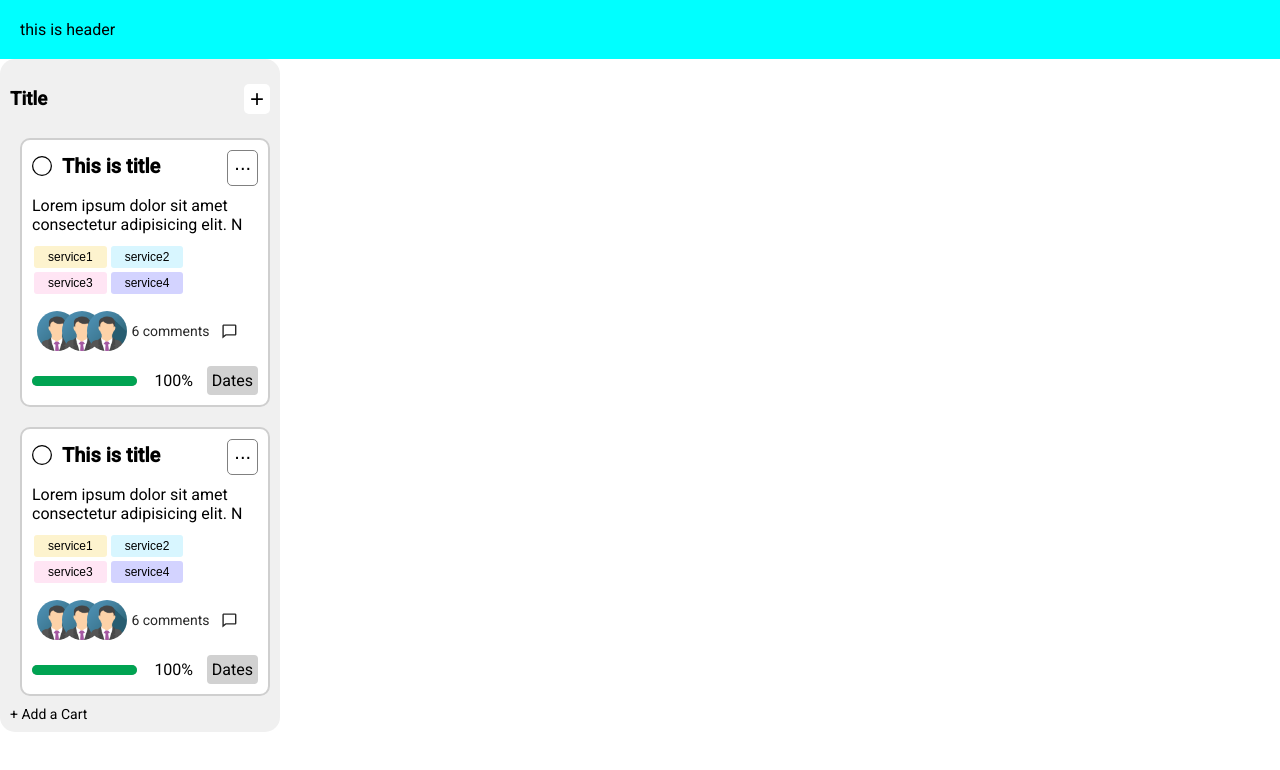
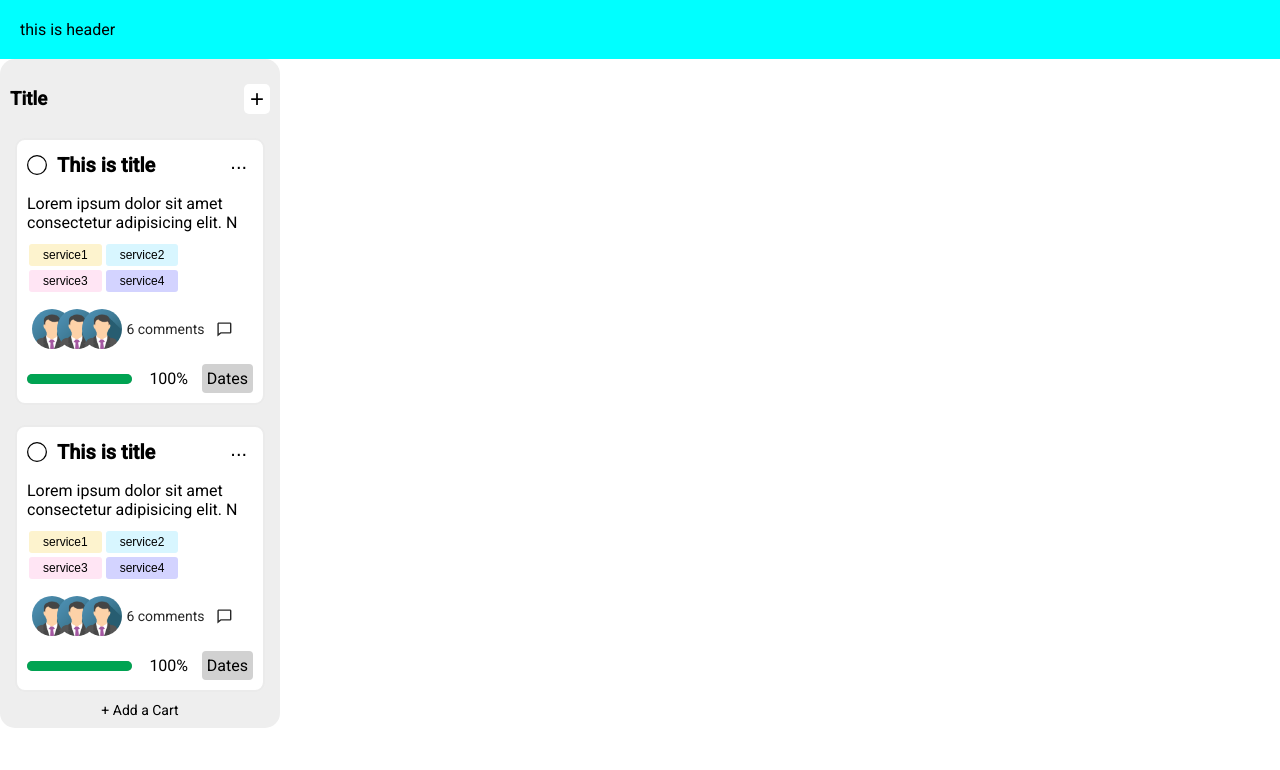
Before and after one commit to alaeddineazri/Integration-dashboard-next-js, a Next.js app: page /components/CardContainer in a window 1280 px wide. Shown: the top 770 px of the page. Built offline with nearby package versions, Linux system fonts and the light colour scheme.

Commit message:
NavDashboard

```diff
--- a/pages/projects/tasks/TasksBoard.jsx
+++ b/pages/projects/tasks/TasksBoard.jsx
@@ -2,6 +2,7 @@
 
 import ButtonsContainer from '../../components/ButtonsContainer'
 import CardContainer from '../../components/CardContainer'
+import Dashboard from '../../components/Dashboard'
 import DashboardContent from '../../components/DashboardContent'
 import Comment from '../../components/Description'
 import InfoCard from '../../components/InfoCard'
@@ -11,7 +12,7 @@ const TasksBoard = () => {
   return (
 
     <>
-    <DashboardContent />
+    <Dashboard />
     </>
   )
 }
--- a/styles/CardContainer.module.css
+++ b/styles/CardContainer.module.css
@@ -1,24 +1,22 @@
 .container {
-    background-color: rgb(240, 240, 240);
+    background-color: rgb(238, 238, 238);
     width: 280px;
-    /* height: 800px; */
     padding: 10px;
     border-radius: 15px;
     display: flex;
     flex-direction: column;
     justify-content: flex-start;
+    align-items: center;
 
 
 }
 
 
 .infoCards{
-    /* height: 80%; */
     display: flex;
     flex-direction: column;
     justify-content: flex-start;
     align-items: flex-start;
-    background-color: blue;
 }
 
 
@@ -28,6 +26,7 @@
     justify-content: space-between;
     align-items: center;
     height: 10%;
+    width: 100%;
 }
 
 .button{
--- /dev/null
+++ b/styles/Dashboard.module.css
@@ -0,0 +1,4 @@
+.container {
+    width: 100vw;
+    background-color: crimson;
+}
--- a/styles/DashboardContent.module.css
+++ b/styles/DashboardContent.module.css
@@ -1,5 +1,5 @@
 .container{
-    background-color: rgb(226, 223, 223);
+    background-color: rgba(223, 230, 233, 0.856);
     display: flex;
     gap: 20px;
     flex-wrap: wrap;
--- a/styles/TitleCard.module.css
+++ b/styles/TitleCard.module.css
@@ -37,7 +37,7 @@
     color: rgb(0, 0, 0);
     border: none;
     border-radius: 5px;
-    border: 1px solid grey;
+
     font-size: 20px;
     display: flex;
     padding-bottom: 10px;
@@ -48,4 +48,5 @@
 .button:hover {
     background-color: rgba(238, 236, 236, 0.575);
     color: rgb(0, 0, 0);
+    border: 1px solid grey;
 }
--- a/styles/infoCard.module.css
+++ b/styles/infoCard.module.css
@@ -8,7 +8,7 @@
     display: flex;
     flex-direction: column;
     justify-content: space-around;
-    border: 2px solid rgb(207, 207, 207);
-    background-color: white;
+    border: 2px solid rgb(235, 235, 235);
+    background-color: rgb(255, 255, 255);
 
 }
```
Also changed, not shown: pages/components/Dashboard.jsx (added, +16 -0 lines), pages/components/NavDashboard.jsx (added, +9 -0 lines).
